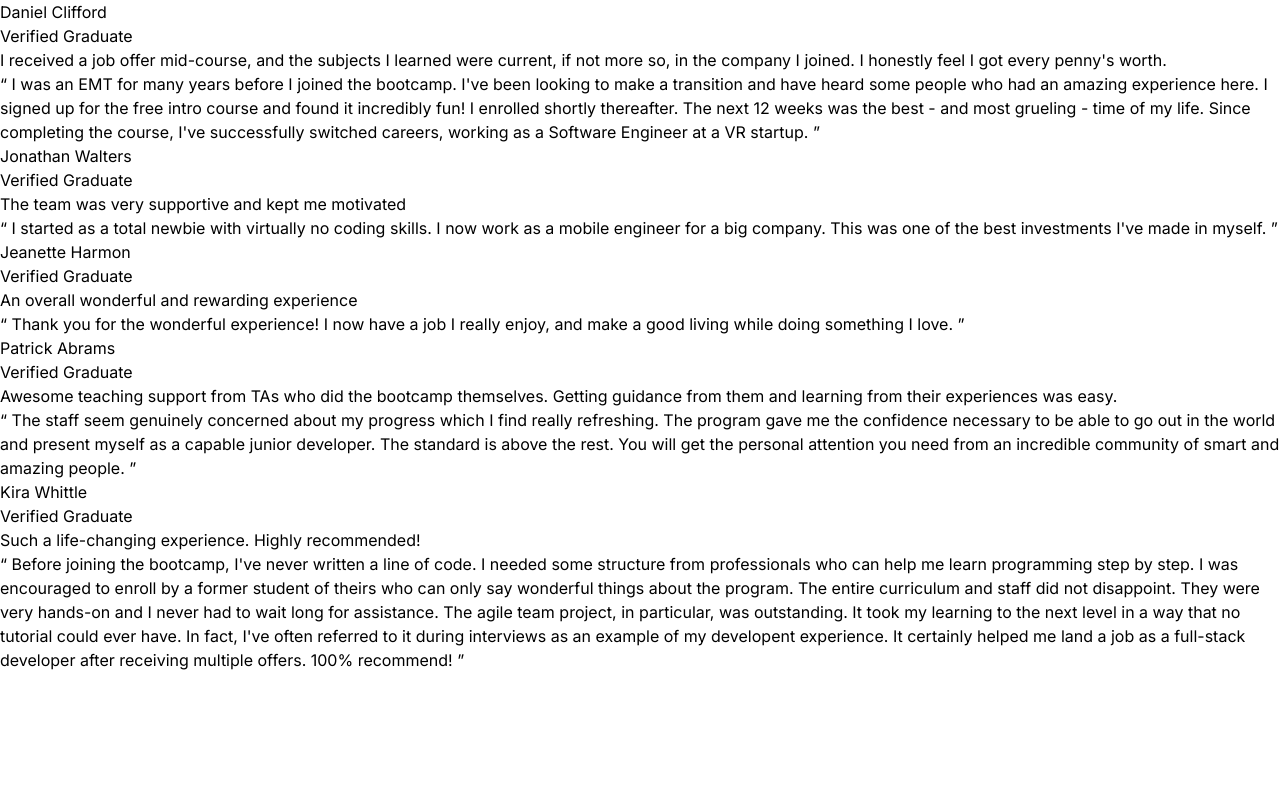
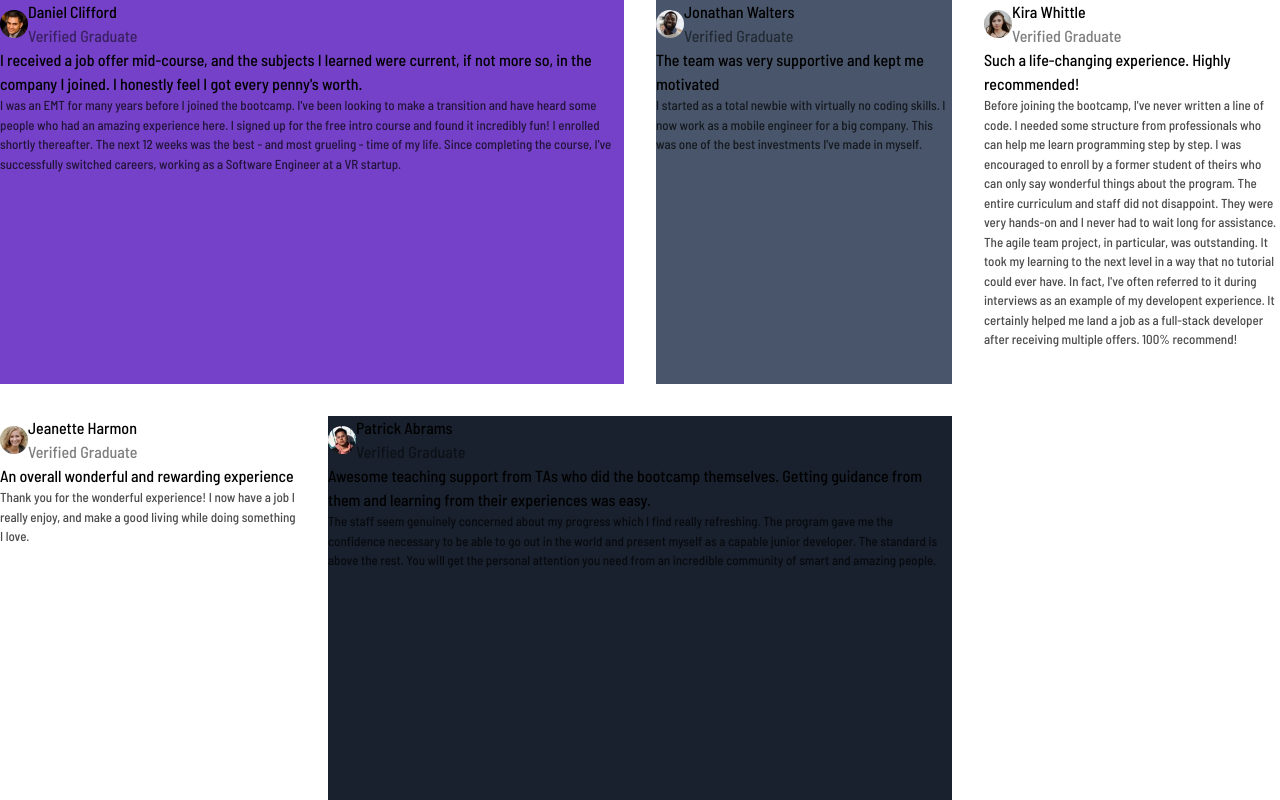
Before and after one commit to n0rrman/frontend-mentor-challenges-green, a Next.js app in the folder testimonials-grid-section/: page / in a window 1280 px wide. Built offline with nearby package versions, Linux system fonts and the light colour scheme.

Commit message:
testimonials-grid-section card component added

```diff
--- a/testimonials-grid-section/src/app/globals.css
+++ b/testimonials-grid-section/src/app/globals.css
@@ -1,3 +1,15 @@
 @tailwind base;
 @tailwind components;
 @tailwind utilities;
+
+@layer base {
+  :root {
+    --color-moderateViolet: 263deg 55% 52%;
+    --color-veryDarkGrayishBlue: 217deg 19% 35%;
+    --color-veryDarkBlackishBlue: 219deg 29% 14%;
+    --color-white: 0deg 0% 100%;
+
+    --color-lightGray: 0deg 0% 81%;
+    --color-lightGrayishBlue: 210deg 46% 95%;
+  }
+}
--- a/testimonials-grid-section/src/app/layout.tsx
+++ b/testimonials-grid-section/src/app/layout.tsx
@@ -1,13 +1,16 @@
 import type { Metadata } from "next";
-import { Inter } from "next/font/google";
+import { Barlow_Semi_Condensed } from "next/font/google";
 import "./globals.css";
 
-const inter = Inter({ subsets: ["latin"] });
+const barlow = Barlow_Semi_Condensed({
+  weight: ["500", "600"],
+  subsets: ["latin"],
+});
 
 export const metadata: Metadata = {
   title: "Testimonials grid section",
   description:
-    "This  will be perfect practice for anyone wanting to test their CSS Grid skills. Grid is such a powerful addition to CSS, so it's worth getting to grips with it!",
+    "This challenge will be perfect practice for anyone wanting to test their CSS Grid skills. Grid is such a powerful addition to CSS, so it's worth getting to grips with it!",
 };
 
 export default function RootLayout({
@@ -17,7 +20,7 @@ export default function RootLayout({
 }>) {
   return (
     <html lang="en">
-      <body className={inter.className}>{children}</body>
+      <body className={barlow.className}>{children}</body>
     </html>
   );
 }
--- a/testimonials-grid-section/src/app/page.tsx
+++ b/testimonials-grid-section/src/app/page.tsx
@@ -1,64 +1,72 @@
+import Card from "@/components/card";
+
+import danielPic from "/public/image-daniel.jpg";
+import jonathanPic from "/public/image-jonathan.jpg";
+import jeanettePic from "/public/image-jeanette.jpg";
+import kiraPic from "/public/image-kira.jpg";
+import patrickPic from "/public/image-patrick.jpg";
+
 export default function Home() {
   return (
-    <div>
-      <div>Daniel Clifford</div>
-      <div>Verified Graduate</div>
+    <main className="grid grid-cols-4 grid-rows-2 order-1 gap-8 justify-center min-h-screen">
+      <Card
+        className="col-span-2 bg-moderateViolet"
+        name="Daniel Clifford"
+        title="Verified Graduate"
+        profilePic={danielPic}
+        heading="I received a job offer mid-course, and the subjects I learned were current, if not more so, in the company I joined. I honestly feel I got every penny's worth."
+        text="I was an EMT for many years before I joined the bootcamp. I've been
+          looking to make a transition and have heard some people who had an
+          amazing experience here. I signed up for the free intro course and found
+          it incredibly fun! I enrolled shortly thereafter. The next 12 weeks was
+          the best - and most grueling - time of my life. Since completing the
+          course, I've successfully switched careers, working as a Software
+          Engineer at a VR startup."
+      />
 
-      <div>
-        I received a job offer mid-course, and the subjects I learned were
-        current, if not more so, in the company I joined. I honestly feel I got
-        every penny's worth.
-      </div>
-      <div>
-        “ I was an EMT for many years before I joined the bootcamp. I've been
-        looking to make a transition and have heard some people who had an
-        amazing experience here. I signed up for the free intro course and found
-        it incredibly fun! I enrolled shortly thereafter. The next 12 weeks was
-        the best - and most grueling - time of my life. Since completing the
-        course, I've successfully switched careers, working as a Software
-        Engineer at a VR startup. ”
-      </div>
+      <Card
+        className="order-2 bg-veryDarkGrayishBlue"
+        name="Jonathan Walters"
+        title="Verified Graduate"
+        profilePic={jonathanPic}
+        heading="The team was very supportive and kept me motivated"
+        text="I started as a total newbie with virtually no coding skills. I now
+        work as a mobile engineer for a big company. This was one of the best
+        investments I've made in myself."
+      />
 
-      <div>Jonathan Walters</div>
-      <div>Verified Graduate</div>
+      <Card
+        className="order-4 bg-white"
+        name="Jeanette Harmon"
+        title="Verified Graduate"
+        profilePic={jeanettePic}
+        heading="An overall wonderful and rewarding experience"
+        text="Thank you for the wonderful experience! I now have a job I really
+        enjoy, and make a good living while doing something I love."
+      />
 
-      <div>The team was very supportive and kept me motivated</div>
-
-      <div>
-        “ I started as a total newbie with virtually no coding skills. I now
-        work as a mobile engineer for a big company. This was one of the best
-        investments I've made in myself. ”
-      </div>
-      <div>Jeanette Harmon</div>
-      <div>Verified Graduate</div>
-
-      <div>An overall wonderful and rewarding experience</div>
-
-      <div>
-        “ Thank you for the wonderful experience! I now have a job I really
-        enjoy, and make a good living while doing something I love. ”
-      </div>
-      <div>Patrick Abrams</div>
-      <div>Verified Graduate</div>
-
-      <div>
-        Awesome teaching support from TAs who did the bootcamp themselves.
-        Getting guidance from them and learning from their experiences was easy.
-      </div>
-      <div>
-        “ The staff seem genuinely concerned about my progress which I find
+      <Card
+        className="col-span-2 order-5 bg-veryDarkBlackishBlue"
+        name="Patrick Abrams"
+        title="Verified Graduate"
+        profilePic={patrickPic}
+        heading="Awesome teaching support from TAs who did the bootcamp themselves.
+        Getting guidance from them and learning from their experiences was easy."
+        text="The staff seem genuinely concerned about my progress which I find
         really refreshing. The program gave me the confidence necessary to be
         able to go out in the world and present myself as a capable junior
         developer. The standard is above the rest. You will get the personal
         attention you need from an incredible community of smart and amazing
-        people. ”
-      </div>
-      <div>Kira Whittle</div>
-      <div>Verified Graduate</div>
+        people."
+      />
 
-      <div>Such a life-changing experience. Highly recommended!</div>
-      <div>
-        “ Before joining the bootcamp, I've never written a line of code. I
+      <Card
+        className="row-span-2 order-3 bg-white"
+        name="Kira Whittle"
+        title="Verified Graduate"
+        profilePic={kiraPic}
+        heading="Such a life-changing experience. Highly recommended!"
+        text="Before joining the bootcamp, I've never written a line of code. I
         needed some structure from professionals who can help me learn
         programming step by step. I was encouraged to enroll by a former student
         of theirs who can only say wonderful things about the program. The
@@ -68,8 +76,8 @@ export default function Home() {
         way that no tutorial could ever have. In fact, I've often referred to it
         during interviews as an example of my developent experience. It
         certainly helped me land a job as a full-stack developer after receiving
-        multiple offers. 100% recommend! ”
-      </div>
-    </div>
+        multiple offers. 100% recommend!"
+      />
+    </main>
   );
 }
--- /dev/null
+++ b/testimonials-grid-section/src/components/card.tsx
@@ -0,0 +1,35 @@
+import Image, { StaticImageData } from "next/image";
+
+interface CardProps {
+  name: string;
+  title: string;
+  profilePic: StaticImageData;
+  heading: string;
+  text: string;
+  className: string;
+}
+
+export default function Card({
+  name,
+  title,
+  profilePic,
+  heading,
+  text,
+  className,
+}: CardProps) {
+  return (
+    <div className={`flex flex-col ${className}`}>
+      <div className="flex flex-row justify-start items-center">
+        <div className="relative h-7 w-7 rounded-full overflow-hidden">
+          <Image alt="" src={profilePic} fill />
+        </div>
+        <div className="flex flex-col">
+          <h2>{name}</h2>
+          <h3 className="opacity-50">{title}</h3>
+        </div>
+      </div>
+      <h1>{heading}</h1>
+      <p className="opacity-70 text-[0.8125rem]">{text}</p>
+    </div>
+  );
+}
--- a/testimonials-grid-section/tailwind.config.ts
+++ b/testimonials-grid-section/tailwind.config.ts
@@ -6,7 +6,19 @@ const config: Config = {
     './src/components/**/*.{js,ts,jsx,tsx,mdx}',
     './src/app/**/*.{js,ts,jsx,tsx,mdx}',
   ],
-  theme: {},
+  theme: {
+    extend: {
+      colors: {
+        moderateViolet: 'hsl(var(--color-moderateViolet) / <alpha-value>)',
+        veryDarkGrayishBlue: 'hsl(var(--color-veryDarkGrayishBlue) / <alpha-value>)',
+        veryDarkBlackishBlue: 'hsl(var(--color-veryDarkBlackishBlue) / <alpha-value>)',
+        white: 'hsl(var(--color-white) / <alpha-value>)',
+
+        lightGray: 'hsl(var(--color-lightGray) / <alpha-value>)',
+        lightGrayishBlue: 'hsl(var(--color-lightGrayishBlue) / <alpha-value>)',
+      }
+    }
+  },
   plugins: [],
 }
 export default config
```
